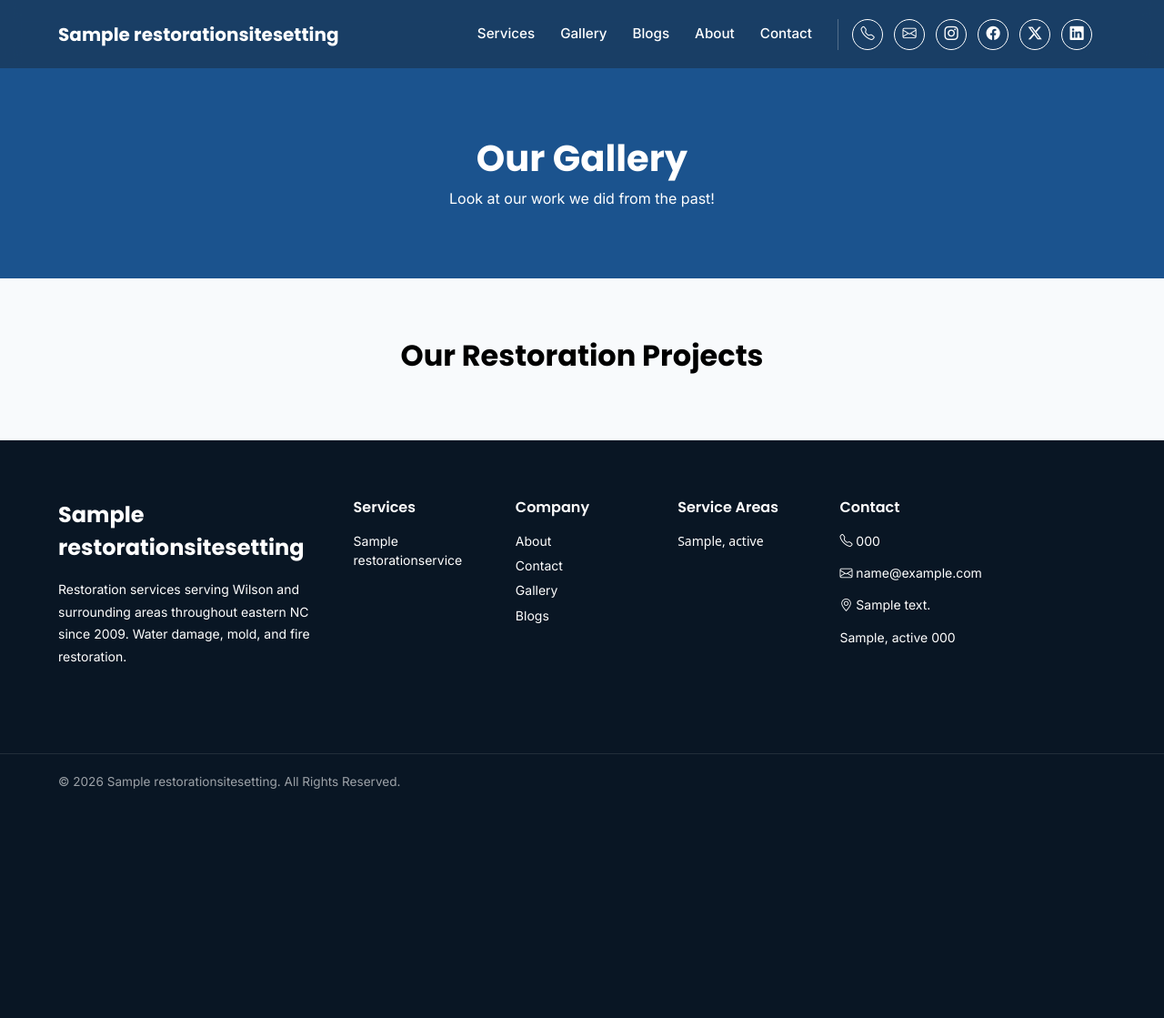
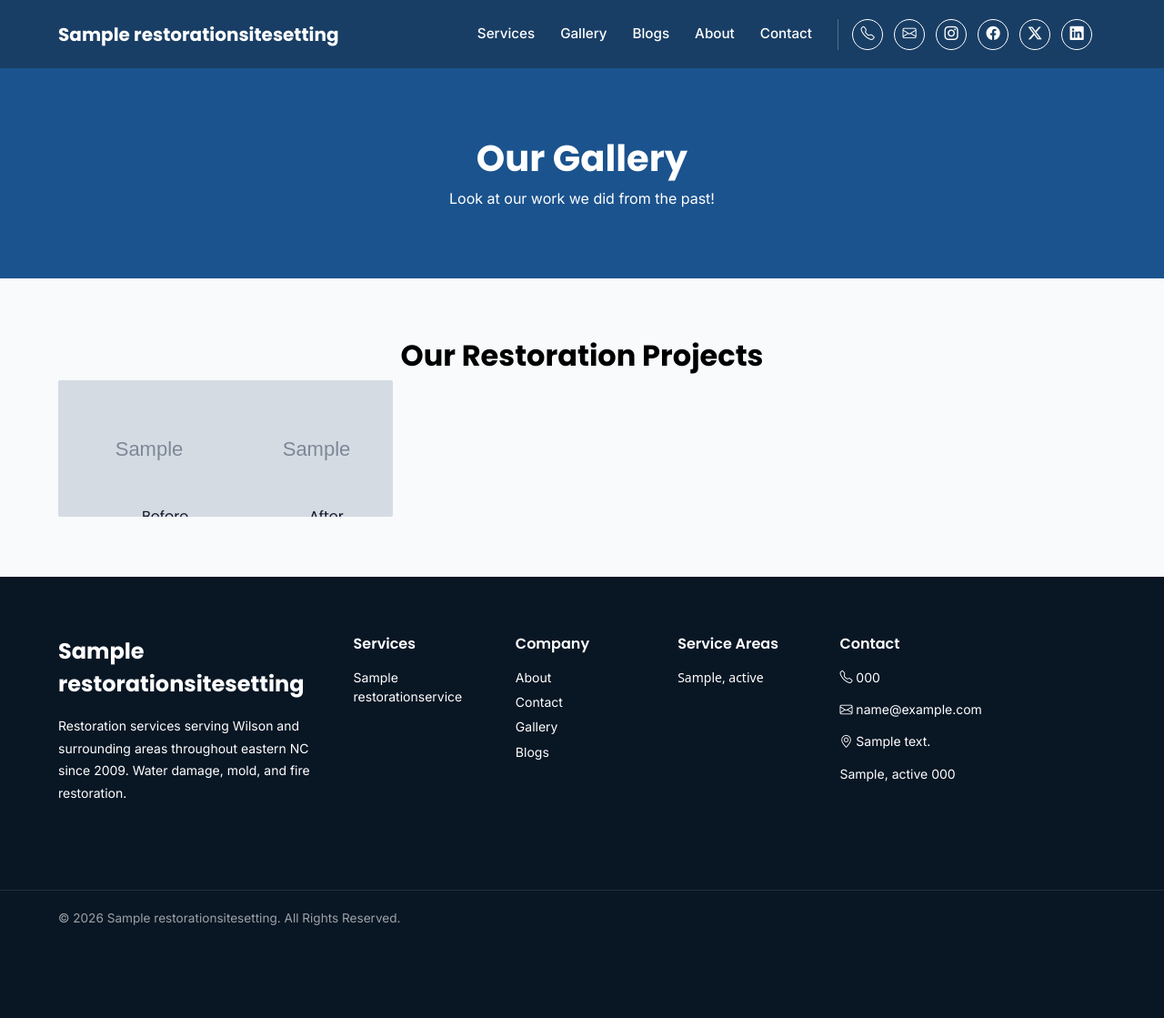
Before and after one commit to vanlandinghamanderson/Restoration-Company-Website, a Django app: page /gallery/ in a window 1280 px wide. Shown: the whole page at 91% size. Before the commit the page ends 867 px from the top, so only its background shows below. Run offline with Django 5.2, Linux system fonts and the light colour scheme; tables that the repository leaves empty hold one stand-in row (values such as "Sample post"); grey boxes marked "Sample" are stand-in pictures.

Commit message:
Gallery page working progress

```diff
--- a/core/models.py
+++ b/core/models.py
@@ -104,3 +104,21 @@ class RestorationTeam(models.Model):
 
     def __str__(self):
         return f"{self.team_member}, ({self.occupation})"
+
+# Project Model
+class RestorationProject(models.Model):
+    before_image = models.ImageField(upload_to='restoration_projects/before/')
+    after_image = models.ImageField(upload_to='restoration_projects/after/')
+    title = models.CharField(max_length=200, blank=True)
+    alt_text = models.CharField(max_length=200, blank=True)
+    caption = models.TextField(blank=True)
+    description = models.TextField(blank=True)
+    service = models.ForeignKey(RestorationService, on_delete=models.SET_NULL, null=True, blank=True)
+
+    class Meta:
+        ordering = ['before_image', 'after_image', 'title', 'alt_text', 'caption', 'description']
+        verbose_name = 'Restoration Projects'
+        verbose_name_plural = "Restoration Projects"
+
+    def __str__(self):
+        return f"{self.title}, ({self.description})"
--- a/core/views.py
+++ b/core/views.py
@@ -1,6 +1,5 @@
 from django.shortcuts import render
-from .models import RestorationCarouselBackground, RestorationServiceArea, RestorationSiteSetting, RestorationService, RestorationCertification, RestorationReview, RestorationTeam
-from django.http import HttpResponse
+from .models import RestorationCarouselBackground, RestorationServiceArea, RestorationSiteSetting, RestorationService, RestorationCertification, RestorationReview, RestorationTeam, RestorationProject
 
 # Home Page
 def index(request):
@@ -20,6 +19,8 @@ def gallery(request):
         'restoration_site_setting' : RestorationSiteSetting.objects.first(),
         'restoration_services' : RestorationService.objects.all(),
         'restoration_service_areas' : RestorationServiceArea.objects.all(),
+
+        'restoration_projects' : RestorationProject.objects.all(),
     }
     return render(request, 'core/gallery.html', context)
 
--- a/static/core/css/styles.css
+++ b/static/core/css/styles.css
@@ -12,7 +12,7 @@ body {
     background: #f8fafc;
 }
 
-h1, h2, h3, h4 {
+span, h1, h2, h3, h4 {
     font-family: var(--font-heading);
 }
 
@@ -703,6 +703,65 @@ section {
     color: rgba(255, 255, 255, .6);
 }
 
+/* ---------- GALLERY ---------- */
+
+.gallery-grid {
+    display: grid;
+    grid-template-columns: repeat(auto-fill, minmax(320px, 1fr));
+    gap: 1.5rem;
+}
+
+.gallery-item {
+    position: relative;
+    border-radius: 2px;
+    overflow: hidden;
+    background-color: #f4f7fb;
+}
+
+.gallery-item--before-after {
+    aspect-ratio: unset; /*?*/
+}
+
+.before-after {
+    display: grid;
+    grid-template-columns: 1fr 1fr;
+    height: 100%
+}
+
+.before-after-panel {
+    position: relative;
+    overflow: hidden;
+}
+
+.before-after-panel img {
+    width: 200px;
+    height: auto;
+    object-fit: cover;
+}
+
+.before-after-title {
+    position: absolute;
+    left: 50%;
+    right: 50%;
+    transform: translate(-50%, -50%);
+}
+
+.sr-only {
+    position: absolute;
+    width: 1px;
+    height: 1px;
+    padding: 0;
+    margin: -1px;
+    overflow: hidden;
+    clip: rect(0, 0, 0, 0);
+    white-space: nowrap;
+    border: 0;
+}
+
+
+
+
+
 /***** Mobile *****/
 @media (max-width: 897px) {
     .header_inner {
--- a/templates/core/gallery.html
+++ b/templates/core/gallery.html
@@ -7,10 +7,55 @@
         <p class="page_text">Look at our work we did from the past!</p>
     </div>
 </section>
+
 <section>
     <div class="container">
         <h2 class="section-title">Our Restoration Projects</h2>
+
+        <!---------- Displays the before/after pictures ---------->
+        <div class="gallery-grid" id="gallery-container">
+            {% for project in restoration_projects %}
+            <div class="gallery-item gallery-item--before-after" aria-label="{{ project.title }}">
+                <div class="before-after">
+                    {% if project.before_image %}
+                    <div class="before-after-panel">
+                        <img src="{{ project.before_image.url }}" alt="{{ project.title }} -- Before Restoration">
+                        <span class="before-after-title">Before</span>
+                    </div>
+                    {% endif %}
+                    {% if project.after_image %}
+                    <div class="before-after-panel">
+                        <img src="{{ project.after_image.url }}" alt="{{ project.title }} -- After Restoration">
+                        <span class="before-after-title">After</span>
+                    </div>
+                    {% endif %}
+                    {% if not project.before_image and not project.after_image %}
+                    <div class="gallery-placeholder" aria-hidden="true"><i class="bi bi-image"></i></div>
+                    {% endif %}
+                </div>
+                <div class="gallery-caption sr-only">
+                    <strong>{{ project.title }}</strong>
+                        {% if project.alt_text %}
+                        <p>{{ project.alt_text }}</p>
+                        {% endif %}
+                        {% if project.caption %}
+                        <p>{{ project.caption }}</p>
+                        {% endif %}
+                        {% if project.description %}
+                        <p>{{ project.description }}</p>
+                        {% endif %}
+                        {% if project.service %}
+                        <span>{{ project.service.name }}</span>
+                        {% endif %}
+                </div>
+            </div>
+            {% empty %}
+            <p class="empty-state">Gallery photos coming soon...<a href="{% url 'core:contact' %}"></a></p>
+            {% endfor %}
+        </div>
     </div>
 </section>
 
+
+
 {% endblock %}
```
Also changed, not shown: core/admin.py (+6 -1 lines), core/migrations/0009_restorationproject.py (added), restoration_projects/after/IMG_4976.jpeg (added), restoration_projects/before/IMG_4248.jpeg (added).
